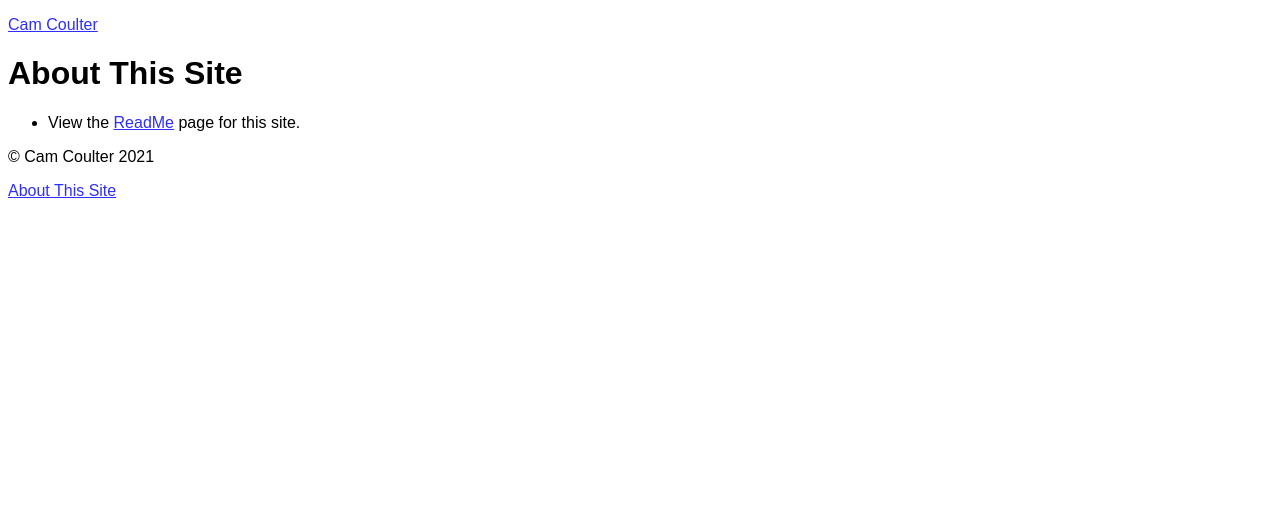
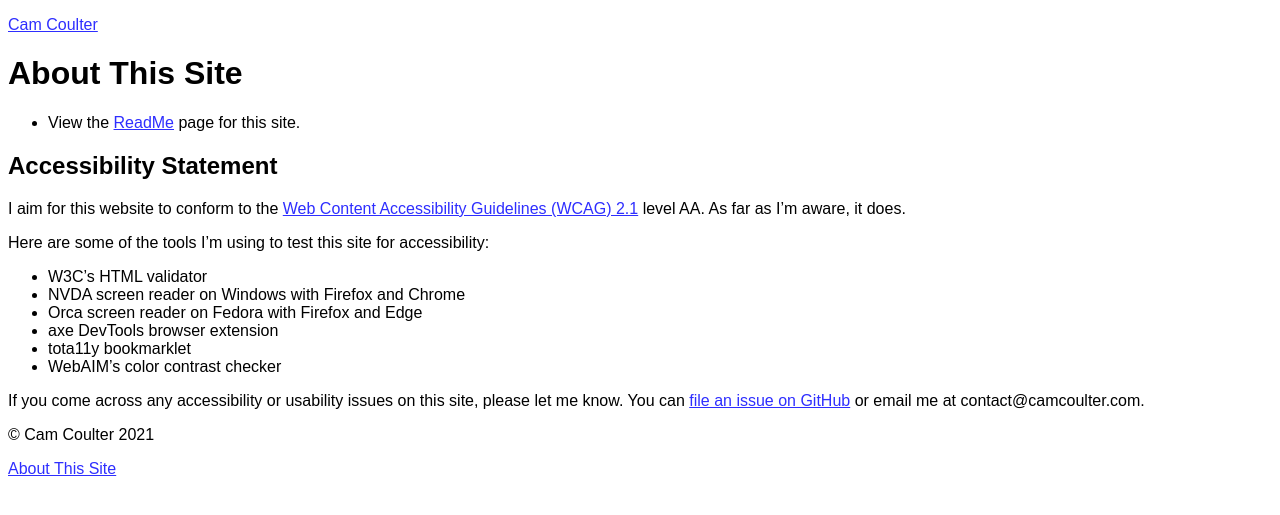
Before and after one commit to cncoulter/camcoulter.com, a Jekyll site: the page built from About-This-Site.md, in a window 1280 px wide. Shown: the top 515 px of the page. Built offline with Jekyll 4.4.1, drawn with Linux system fonts in a browser that asks for light colours.

Commit message:
Add accessibility statement

```diff
--- a/About-This-Site.md
+++ b/About-This-Site.md
@@ -9,3 +9,18 @@ permalink: /About-This-Site/
 # About This Site
 
 * View the [ReadMe](/About-This-Site/ReadMe/) page for this site.
+
+## Accessibility Statement
+
+I aim for this website to conform to the [Web Content Accessibility Guidelines (WCAG) 2.1](https://www.w3.org/TR/WCAG21/) level AA. As far as I'm aware, it does.
+
+Here are some of the tools I'm using to test this site for accessibility:
+
+* W3C's HTML validator
+* NVDA screen reader on Windows with Firefox and Chrome
+* Orca screen reader on Fedora with Firefox and Edge
+* axe DevTools browser extension
+* tota11y bookmarklet
+* WebAIM's color contrast checker
+
+If you come across any accessibility or usability issues on this site, please let me know. You can [file an issue on GitHub](https://github.com/cncoulter/camcoulter.com/issues) or email me at contact@camcoulter.com.
```
Also changed, not shown: ReadMe.md.
